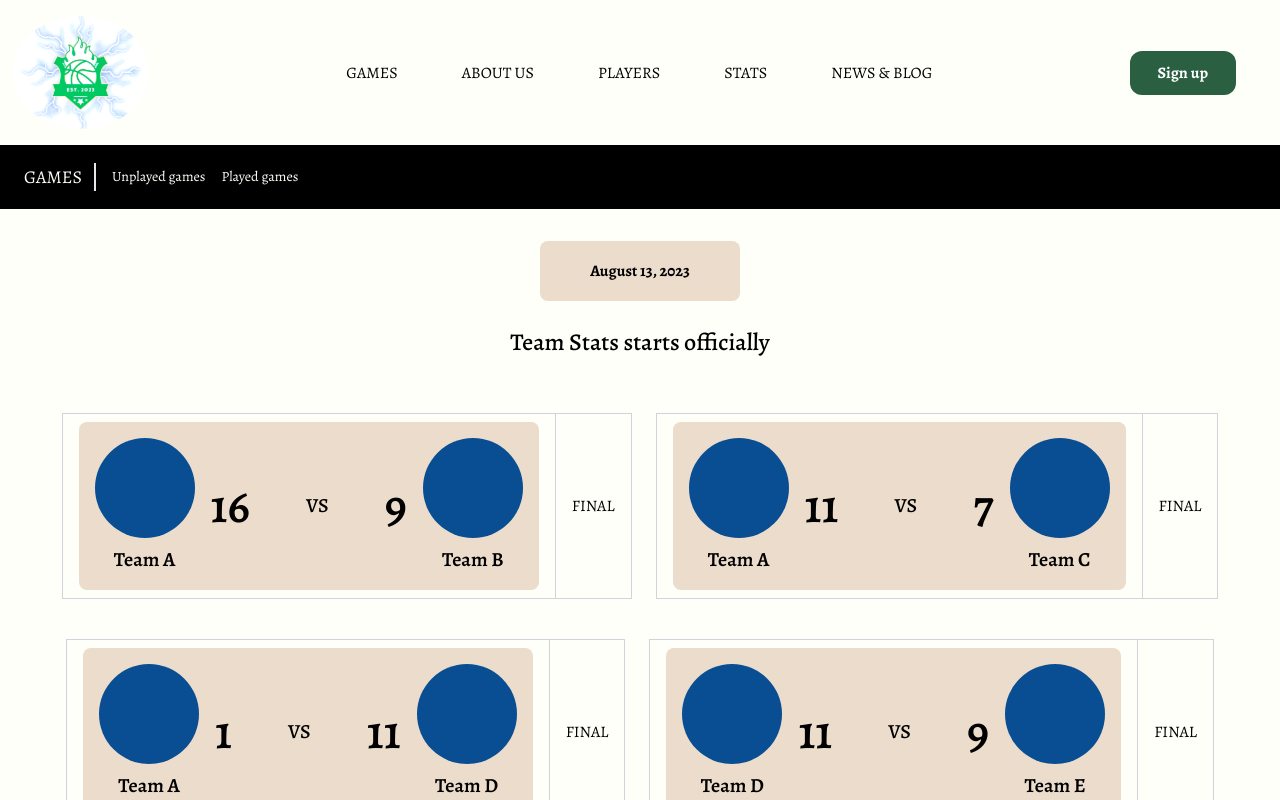
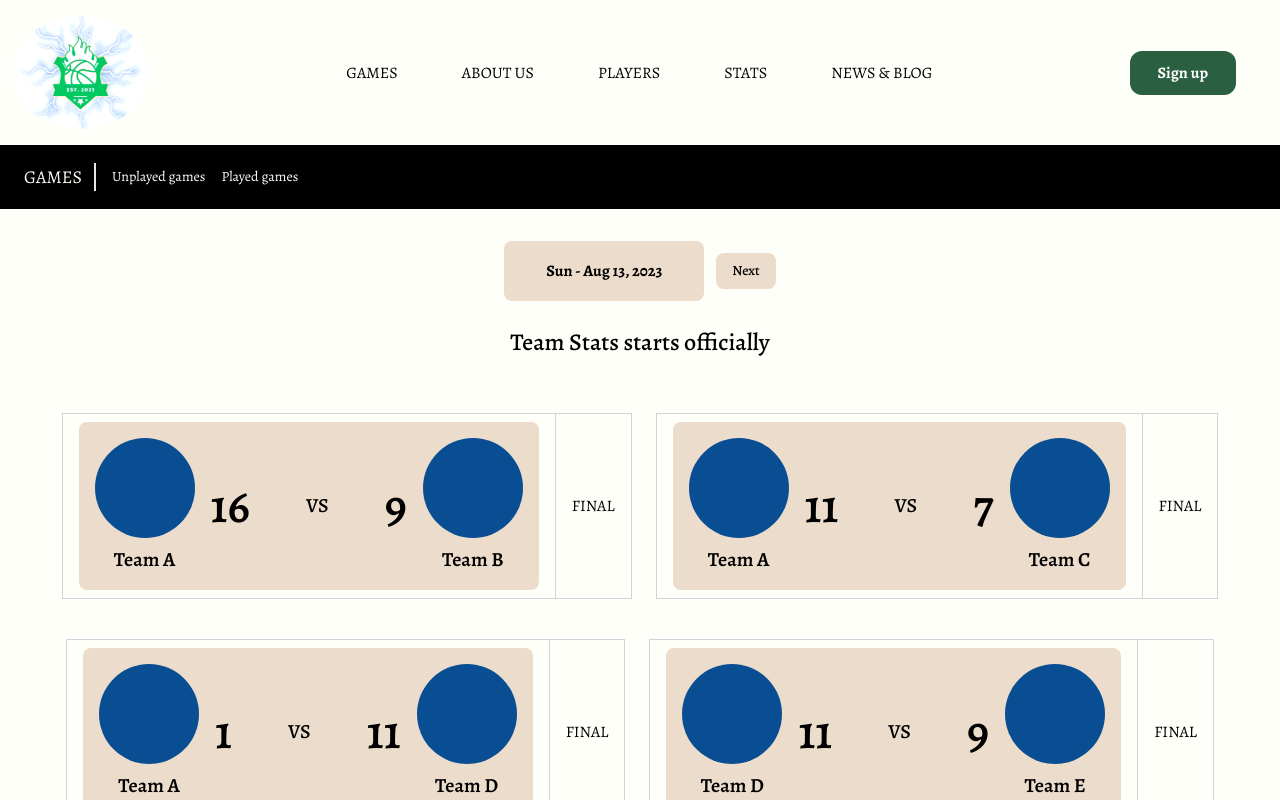
Before and after one commit to walethesolution/ball-league, a Next.js app: page /games in a window 1280 px wide. Both pictures are taken after a click on the element "Played games". Shown: the top 800 px of the page. Built offline with nearby package versions, Linux system fonts and the light colour scheme.

Commit message:
Add Game dates

```diff
--- a/components/games-page/PlayedGames.tsx
+++ b/components/games-page/PlayedGames.tsx
@@ -1,12 +1,75 @@
+import { useState } from "react";
 import GamesDiv from "../home/GamesDiv";
-import UnplayedGames from "./UnplayedGames";
 
 const PlayedGames = () => {
+  const startDate = new Date("2023-08-13T00:00:00");
+  const [currentDate, setCurrentDate] = useState<Date>(startDate);
+
+  const formatDate = (date: Date) => {
+    return date.toLocaleDateString("en-US", {
+      month: "short",
+      day: "numeric",
+      year: "numeric",
+    });
+  };
+
+  const formatFullDate = (date: Date) => {
+    if (!date) {
+      return ""; // Return an empty string if date is null
+    }
+
+    const formattedDate = formatDate(date);
+    return ` Sun - ${formattedDate}`;
+  };
+
+  const getNextSunday = (date: Date) => {
+    const nextDate = new Date(date);
+    nextDate.setDate(date.getDate() + (7 - date.getDay()));
+    return nextDate;
+  };
+
+  const getPreviousSunday = (date: Date) => {
+    const prevDate = new Date(date);
+    prevDate.setDate(date.getDate() - date.getDay() - 7);
+    return prevDate;
+  };
+
+  const goToNextSunday = () => {
+    const nextSunday = getNextSunday(currentDate || startDate);
+    setCurrentDate(nextSunday);
+  };
+
+  const goToPreviousSunday = () => {
+    if (currentDate) {
+      const previousSunday = getPreviousSunday(currentDate);
+      setCurrentDate(previousSunday);
+    }
+  };
+
+  const isStartDate = currentDate?.getTime() === startDate.getTime();
+
   return (
     <>
-      <div className="w-[200px] h-[60px] bg-[#EBDCCB] mt-8 text-center flex items-center justify-center font-bold rounded-lg">
-        <p>August 13, 2023</p>
+      <div className="flex gap-3 justify-center items-center mt-8">
+        {!isStartDate && (
+          <button
+            onClick={goToPreviousSunday}
+            className="text-sm bg-[#EBDCCB] px-4 py-2 rounded-lg font-medium"
+          >
+            Prev
+          </button>
+        )}
+        <div className="w-[200px] h-[60px] bg-[#EBDCCB] text-center flex items-center justify-center font-bold rounded-lg">
+          <p>{formatFullDate(currentDate)}</p>
+        </div>
+        <button
+          onClick={goToNextSunday}
+          className="text-sm bg-[#EBDCCB] px-4 py-2 rounded-lg font-medium"
+        >
+          Next
+        </button>
       </div>
+
       <div className="text-lg font-medium animate-bounce lg:text-2xl">
         Team Stats starts officially
       </div>
```
